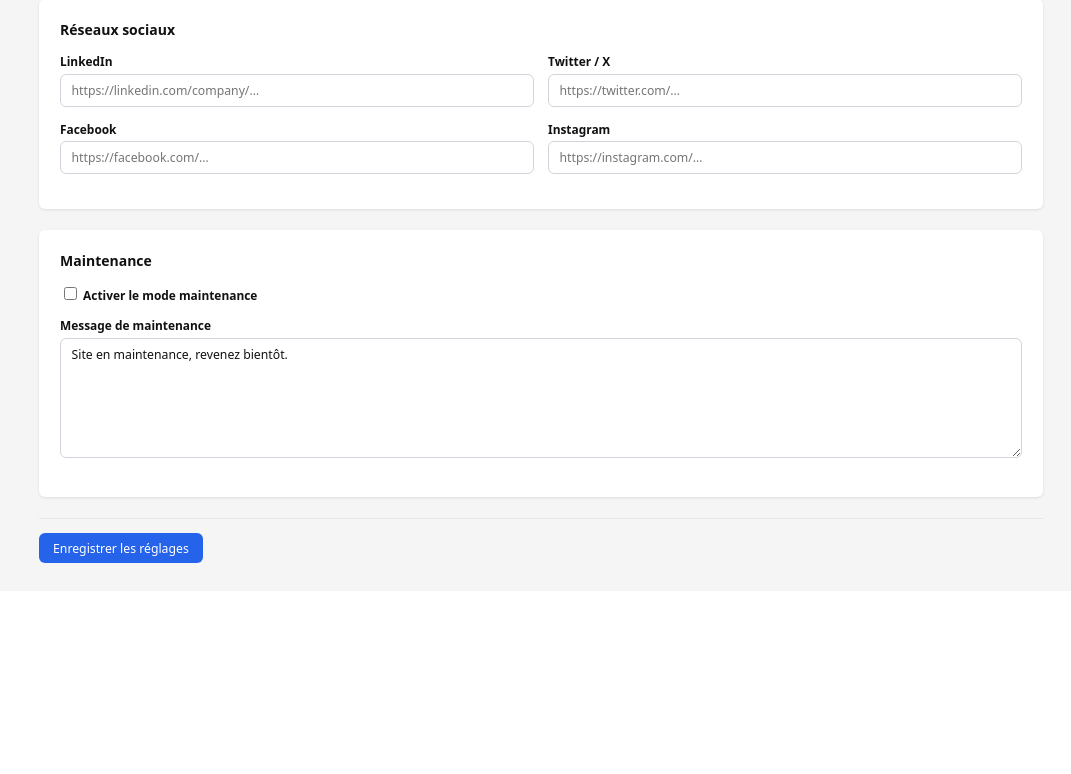
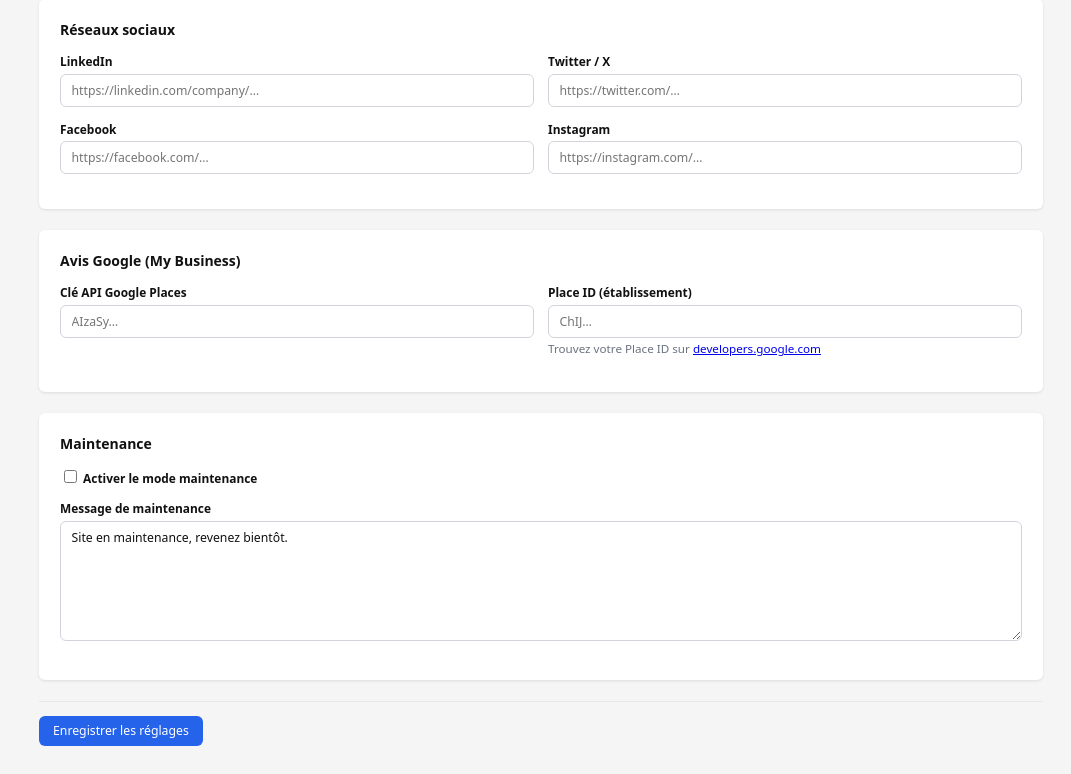
Before and after one commit to Falkiae/travail, a PHP site: page /admin/settings in a window 1280 px wide. Shown: the part 1413-2187 px from the top of the page, without its empty margins (209-1280 px from the left). Before the commit the page ends 1976 px from the top, so only its background shows below. Run offline with PHP 8.4, Linux system fonts and the light colour scheme; the visitor is signed in with stand-in values (Sample User, id 1); data comes from the database, SQL or seed files in the repository.

Commit message:
Add Google Reviews API key and Place ID fields in settings
https://claude.ai/code/session_01BYUxLdDq95YSy5VadC7KAg

```diff
--- a/app/views/templates/admin/settings/index.php
+++ b/app/views/templates/admin/settings/index.php
@@ -128,6 +128,22 @@ function s(array $settings, string $key, string $default = ''): string {
     </div>
   </div>
 
+  <!-- Avis Google -->
+  <div class="card">
+    <div class="card-title">Avis Google (My Business)</div>
+    <div class="form-row">
+      <div class="form-group">
+        <label for="google_reviews_api_key">Clé API Google Places</label>
+        <input type="text" id="google_reviews_api_key" name="google_reviews_api_key" value="<?= s($settings, 'google_reviews_api_key') ?>" placeholder="AIzaSy…">
+      </div>
+      <div class="form-group">
+        <label for="google_place_id">Place ID (établissement)</label>
+        <input type="text" id="google_place_id" name="google_place_id" value="<?= s($settings, 'google_place_id') ?>" placeholder="ChIJ…">
+        <small style="color:var(--color-muted)">Trouvez votre Place ID sur <a href="https://developers.google.com/maps/documentation/places/web-service/place-id" target="_blank" rel="noopener">developers.google.com</a></small>
+      </div>
+    </div>
+  </div>
+
   <!-- Maintenance -->
   <div class="card">
     <div class="card-title">Maintenance</div>
```
